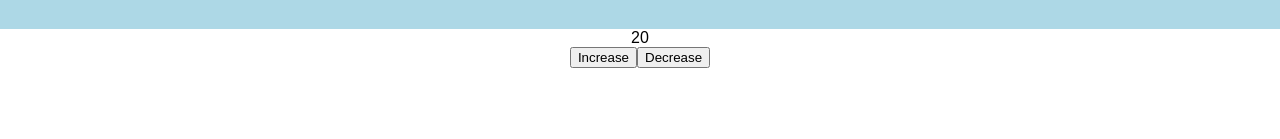
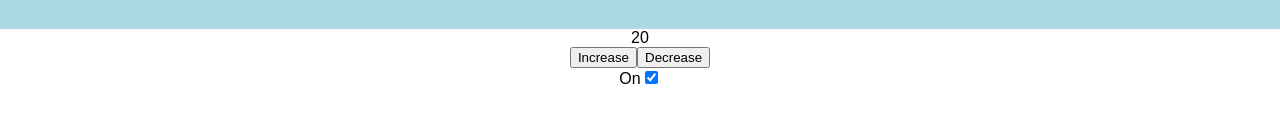
Before and after one commit to reenz/react-thermostat, a React (Create React App) app: page / in a window 1280 px wide. Shown: the part 161-300 px from the top of the page. Built offline with nearby package versions, Linux system fonts and the light colour scheme.

Commit message:
power saving mode checked by default

```diff
--- a/src/components/temperature.js
+++ b/src/components/temperature.js
@@ -7,9 +7,15 @@ class Temperature extends Component {
     this.increaseTemperature = this
       .increaseTemperature
       .bind(this);
+
     this.decreaseTemperature = this
       .decreaseTemperature
       .bind(this);
+
+    this.handleChange = this
+      .handleChange
+      .bind(this);
+
     this.state = {
       msg: '',
       temperature: props.temperature || 20,
@@ -34,6 +40,12 @@ class Temperature extends Component {
     };
   }
 
+  handleChange(event) {
+    this.setState({
+      powerSaving: !this.state.powerSaving
+    })
+  }
+
   render() {
     return (
       <div>
@@ -41,6 +53,14 @@ class Temperature extends Component {
         <button id="increase" type="button" onClick={this.increaseTemperature}>Increase</button>
         <button id="decrease" type="button" onClick={this.decreaseTemperature}>Decrease</button>
         <div>{this.state.msg}</div>
+        <label>
+          On
+          <input id="powerSavingOn"
+            type="checkbox"
+            value="On"
+            checked={this.state.powerSaving}
+            onChange={this.handleChange}/>
+        </label>
       </div>
     )
   }
```
Also changed, not shown: 2 other files (tests, documents, lock files or other folders).
